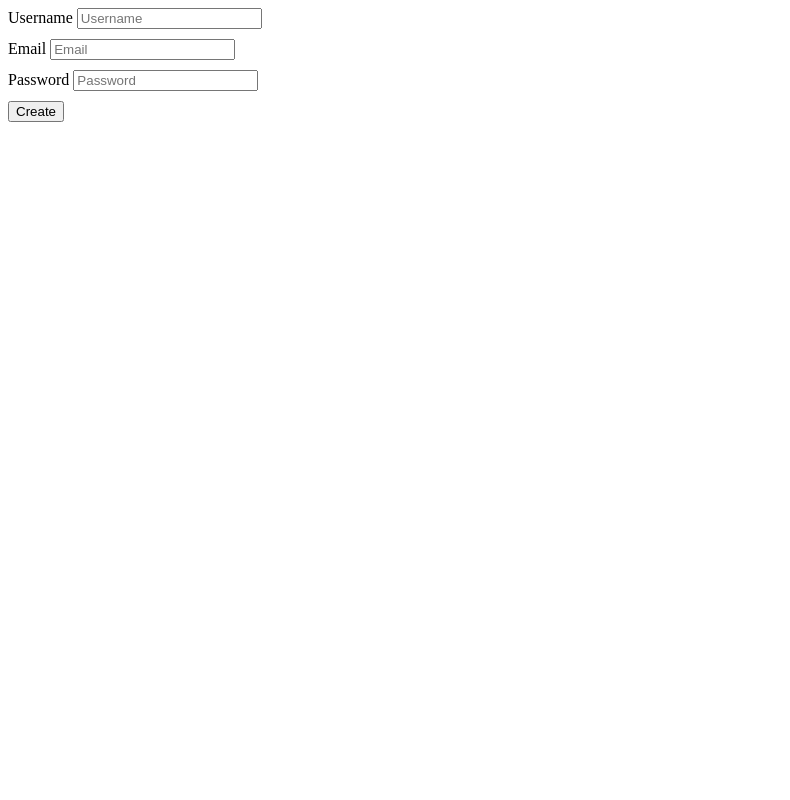
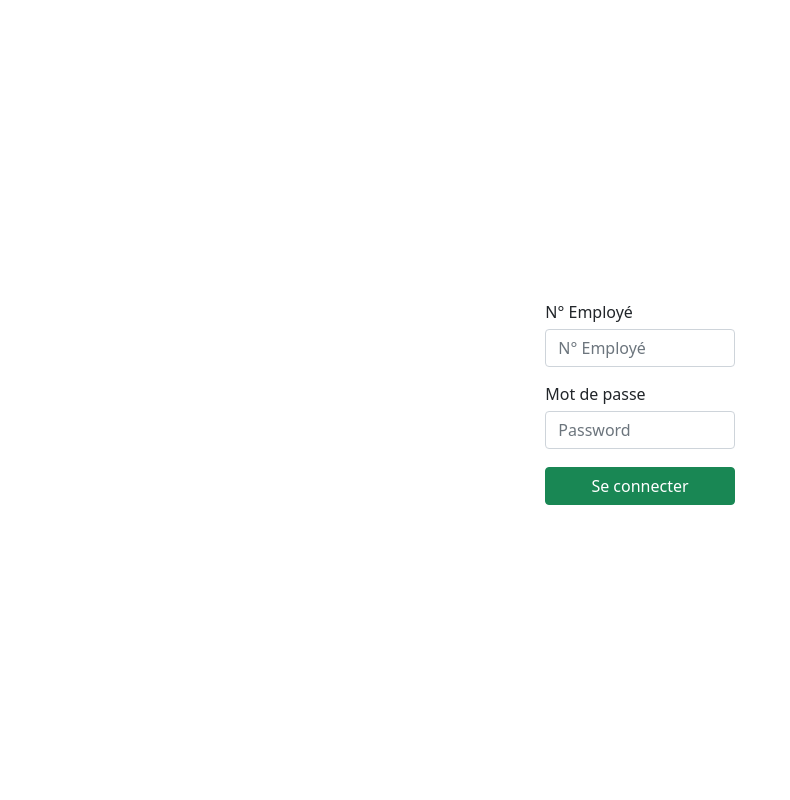
Before and after one commit to MariusTestard/web32023, a PHP site: page /web32023/smileyFace/connexion.php in a window 1280 px wide. Shown: the whole page, without its empty margins (0-790 px from the left). Run offline with PHP 8.4, Linux system fonts and the light colour scheme.

Commit message:
smileyFace

```diff
--- a/smileyFace/connexion.php
+++ b/smileyFace/connexion.php
@@ -1,68 +1,81 @@
+<?php
+/*
+session_start();
+*/
+?>
 <!DOCTYPE html>
 <html lang="en">
+
 <head>
     <meta charset="UTF-8">
     <meta http-equiv="X-UA-Compatible" content="IE=edge">
     <meta name="viewport" content="width=device-width, initial-scale=1.0">
+    <link href="https://cdn.jsdelivr.net/npm/bootstrap@5.0.2/dist/css/bootstrap.min.css" rel="stylesheet" integrity="sha384-EVSTQN3/azprG1Anm3QDgpJLIm9Nao0Yz1ztcQTwFspd3yD65VohhpuuCOmLASjC" crossorigin="anonymous">
     <link rel="stylesheet" href="css/connexion.css">
     <title>connexion.php</title>
 </head>
+
 <body>
     <?php
-    $username = $email = $passwd = "";
+    /*
+    if ($_SERVER["REQUEST_METHOD"] != "POST") {
+        $_SESSION["connexion"] = false;
+    }
+    if ($_SESSION["connexion"] == false) {
+        */
+        //On crée les variables du formulaire vide
+        $numEmplo = $passwd = "";
 
         //On crée les variables d'erreurs vides
-    $errorUser = $errorEmail = $errorPasswd = "";
+        $errorNumEplo = $errorPasswd = "";
 
         //La variable qui permet de savoir s'il y a au moins une erreur dans le formulaire
         $erreur = false;
 
         if ($_SERVER["REQUEST_METHOD"] == "POST") {
             //Si on entre, on est dans l'envoie du formulaire
-        if (empty($_POST['username'])) {
-            $errorUser = "Le nom d'utilisateur est manquant ↑";
+            if (empty($_POST['numEmploye'])) {
+                $errorNumEplo = "Le numéro d'employé est manquant ↑";
                 $erreur = true;
             } else {
-            $username = test_input($_POST["username"]);
-        }  if (empty($_POST['email'])) {
-            $errorEmail = "L'email est manquant ↑";
-            $erreur = true;
-        } else {
-            $email = test_input($_POST["email"]);
-        } if (empty($_POST['passwd'])) {
+                $numEmplo = test_input($_POST["numEmploye"]);
+            }
+            if (empty($_POST['password'])) {
                 $errorPasswd = "Le mot de passe est manquant ↑";
                 $erreur = true;
             } else {
-            $passwd = test_input($_POST["passwd"]);
+                $passwd = test_input($_POST["password"]);
             }
 
             // Inserer dans la base de données
             if ($erreur != true) {
-            $username = $_POST['username'];
-            $email = $_POST['email'];
-            $passwd = $_POST['passwd'];
-
+                $passwd = $_POST['passsword'];
                 $passwd = sha1($passwd, false);
 
                 $servername = "localhost";
                 $usernameBD = "root";
                 $passwordBD = "root";
-            $bd = "phpbd";
+                $bd = "smileyFace";
 
                 $conn = new mysqli($servername, $usernameBD, $passwordBD, $bd);
                 if ($conn->connect_error) {
                     die("Connection failed: " . $conn->connect_error);
                 }
-            $sql = "INSERT INTO usagers (id, user, email, passwd, ip, machine)
-            VALUES (NULL, '$username', '$email', '$passwd', '', '')";
-            $conn->query('SET NAMES utf8');
-            if (mysqli_query($conn, $sql)) {
-                echo "Enregistrement réussi";
+
+                $sql = "SELECT * FROM user WHERE numEmploye = '$numEmplo' AND password = '$passwd'";
+                $result = $conn->query($sql);
+
+                if ($result->num_rows > 0) {
+                    $row = $result->fetch_assoc();
+                    echo "<h1>Connecté</h1>";
+                    $_SESSION["connexion"] = true;
+                    //header("Location: index.php");
                 } else {
-                echo "Error: " . $sql . "<br>" . mysqli_error($conn);
+                        $erreur = true;
+                        $numEmplo = "";
+                        $errorPasswd = "N° Employé or password invalide";
                     }
-            header("Location: index.php");
-            mysqli_close($conn);
+                    $conn->close();
     ?>
             <?php
                 }
@@ -70,24 +83,25 @@
         if ($_SERVER["REQUEST_METHOD"] != "POST" || $erreur == true) {
             ?>
            <div class="container-fluid h-100">
+            <div class="row middle h-100">
+                <div class="col-2">
                     <form action="<?php echo htmlspecialchars($_SERVER["PHP_SELF"]); ?>" method="post">
                         <div class="form-group">
-                    <label for="username">Username</label>
-                    <input type="text" class="form-control" placeholder="Username" name="username">
-                    <span><?php echo $errorUser; ?></span>
+                            <label for="username">N° Employé</label>
+                            <input type="text" class="form-control" placeholder="N° Employé" name="numEmplo">
+                            <span><?php echo $errorNumEplo; ?></span>
                         </div>
                         <div class="form-group">
-                    <label for="email">Email</label>
-                    <input type="text" class="form-control" placeholder="Email" name="email">
-                    <span><?php echo $errorEmail; ?></span>
-                </div>
-                <div class="form-group">
-                    <label for="passwd">Password</label>
+                            <label for="passwd">Mot de passe</label>
                             <input type="password" class="form-control" placeholder="Password" name="passwd">
                             <span><?php echo $errorPasswd; ?></span>
                         </div>
-                <button type="submit" class="btn btn-success mt-2">Create</button>
+                        <div class="middle">
+                        <button type="submit" class="btn btn-success mt-2 maxlargeur">Se connecter</button>
+                        </div>
                     </form>
+                </div>
+            </div>
         </div>
     <?php
         }
@@ -99,5 +113,7 @@
         return $data;
     }
     ?>
+    <script src="https://cdn.jsdelivr.net/npm/bootstrap@5.0.2/dist/js/bootstrap.bundle.min.js" integrity="sha384-MrcW6ZMFYlzcLA8Nl+NtUVF0sA7MsXsP1UyJoMp4YLEuNSfAP+JcXn/tWtIaxVXM" crossorigin="anonymous"></script>
 </body>
+
 </html>
--- a/smileyFace/css/connexion.css
+++ b/smileyFace/css/connexion.css
@@ -1,3 +1,7 @@
+html, body {
+    height: 100%;
+}
+
 label {
     margin: 5px 0px 5px 0px;
 }
@@ -18,3 +22,13 @@ a {
 th, td {
     vertical-align: middle;
 }
+
+.middle{
+    display: flex;
+    align-items: center;
+    justify-content: center;
+}
+
+.maxlargeur{
+    width: 100%;
+}
```
Lines whose indentation alone changed are shown as unchanged.
